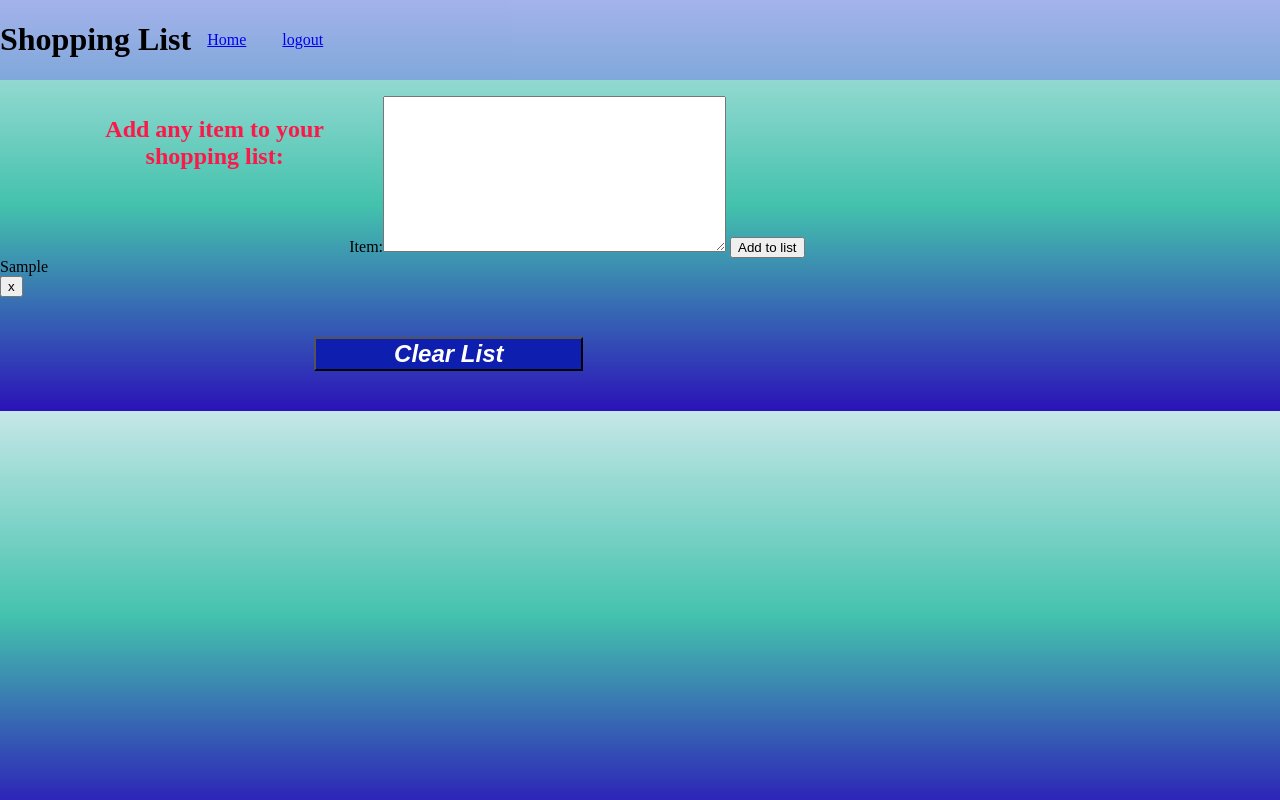
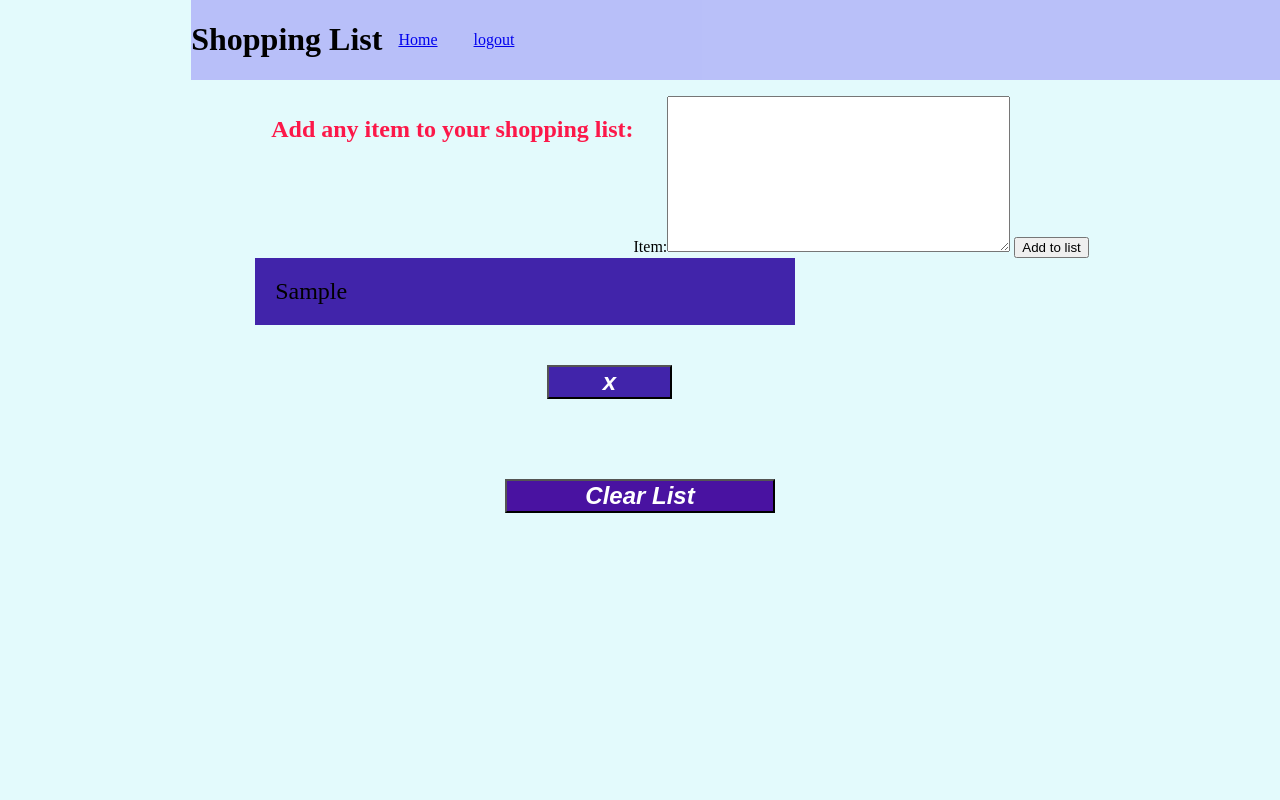
Before and after one commit to jperez29/shopping-list-app, a Django app: page /items/ in a window 1280 px wide. Run offline with Django 3.2, Linux system fonts and the light colour scheme; tables that the repository leaves empty hold one stand-in row (values such as "Sample post"); some libraries are stand-ins or nearby versions.

Commit message:
making changes to html file to add design

```diff
--- a/shopping_list/static/base.css
+++ b/shopping_list/static/base.css
@@ -2,13 +2,14 @@ body {
     /* margin: 10px auto; */
     /* min-width: 250px;
     max-width: 100%;
-    background-color: rgb(227, 250, 252); */
+    /* background-color: rgb(227, 250, 252); */
     margin:0;
     /*background-color:var(--first-color);*/
-    background-image: linear-gradient(rgb(197, 231, 231), rgb(67, 194, 173), rgb(43, 18, 185));
+    /* background-image: linear-gradient(rgb(197, 231, 231), rgb(67, 194, 173), rgb(43, 18, 185)); */
+    background-color: rgba(227, 250, 252);
     padding-top:6rem;
-    display:grid;
-    justify-items:left;
+    /* display:grid; */
+    justify-items:center;
 }
 
 
@@ -17,12 +18,11 @@ body {
     display:flex;
     flex-flow:wrap;
     align-items:center;
-    list-style-type:none;
     background-color:rgba(86, 58, 241,.3);
     position:fixed;
     top:0;
-    color:var(--third-color);
-    box-shadow:var(--shadow);
+    /* color:var(--third-color); */
+    box-shadow:rgba(206, 233, 53, 0.774);
 }
 
 a:hover{
@@ -41,8 +41,7 @@ a:hover{
     /* background-color: rgb(19, 46, 167);
     padding: 10px 10px; */
     color: rgb(252, 24, 73);
-    width: 30%;
-    length: 30%;
+    /* width: 30%; */
     text-align: center;
     size: 2px;
     padding-left: 5rem;
@@ -55,25 +54,52 @@ a:hover{
 
 ul {
     margin: 0;
-    padding: 0;
+    padding-left:4rem
 }
 
-ul li {
+ ul li {
     cursor: pointer;
     position: relative;
-    padding: 12px 8px 15px 40px;
+    /* padding: 12px 8px 15px 20px; */
     /* removes bullet points */
     list-style-type: none;
-    background: rgb(136, 231, 219);
+    background-color: rgb(65, 36, 170);
     font-size: 18px;
     transition: 0.2s;
+    width: 500px;
+    padding: 20px;
+    margin: 0;
+    font-size: x-large;
 }
 
+/* ul li:nth-child(odd) {
+    background: #f9f9f9;
+}  */
 
-#ul:hover {
-    background-color: blue;
+#ul li:hover {
+    background-color: rgb(111, 219, 68);
     color:white;
 }
+
+#x-button {
+    width: 15%;
+    font-weight: bold;
+    font-style: italic;
+    font-size: x-large;
+    margin: 40px 35%;
+    background-color: rgb(65, 36, 170);
+    color: white;
+    /* position: relative; */
+    position: relative;
+    right: 0;
+    top: 0;
+    /* padding: 12px 16px 12px 16px; */
+}
+#x-button:hover {
+    background-color: rgb(63, 175, 179);
+    color:white;
+}
+
 /* adding background color to clear all button */
 #clear-button {
     width: 30%;
@@ -81,28 +107,19 @@ ul li {
     font-style: italic;
     font-size: x-large;
     margin: 40px 35%;
-    background-color: rgb(14, 30, 175);
+    background-color: rgb(73, 18, 161);
     color: white;
 }
+
 #clear-button:hover {
     background-color: rgb(63, 175, 179);
     color:white;
 }
 
-#submit-button{
-    width: 30%;
-    font-weight: bold;
-    font-style: italic;
-    font-size: x-large;
-    margin: 40px 35%;
-    background-color: rgb(14, 30, 175);
-    color: white;
-}
-
-
 .list {
     display:flex;
 }
-.list-item {
 
+.list-items {
+    display: flexbox;
 }
--- a/shopping_list/templates/shopping_list.html
+++ b/shopping_list/templates/shopping_list.html
@@ -33,17 +33,18 @@
             </form>
 </div>
 
-<div class = "list-items">
-    <ul>
+
+<div id = 'list-items'>
     {% if total_items %}
-        {% for shopping_item in total_items %}
-            {{ shopping_item.item }} <br/>
-            <form action="/deleteListItem/{{shopping_item.id}}/" method = "post">{% csrf_token %}
-                <input type="submit" value="x">
-            </form>
-        {% endfor %}
+        <ul>
+            {% for shopping_item in total_items %}
+            <li> {{ shopping_item.item }} </li>
+                <form action="/deleteListItem/{{shopping_item.id}}/" method = "post">{% csrf_token %}
+                    <input type="submit" id = 'x-button' value="x">
+                </form>
+            {% endfor %}
+        </ul>
     {% endif %}
-    </ul>
 </div>
 
 
```
